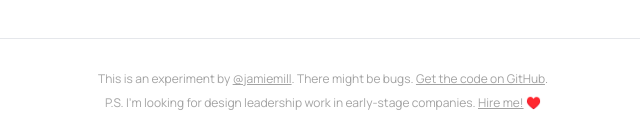
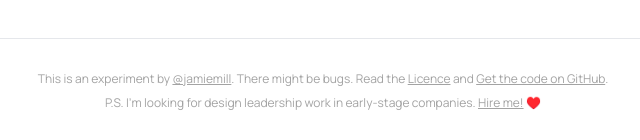
Before and after one commit to jamiemill/design-team-wrapped, a Next.js app: page / in a window 1280 px wide. Shown: the part 1181-1321 px from the top of the page, without its empty margins (317-957 px from the left). Built offline with nearby package versions, Linux system fonts and the light colour scheme; a web font is replaced by a local one.

Commit message:
Add example output image to readme, and link to licence.

```diff
--- a/layouts/layout.tsx
+++ b/layouts/layout.tsx
@@ -9,7 +9,7 @@ export default function Layout({ children }: { children: ReactNode }) {
             <main className='text-neutral-700 px-4'>
                 {children}
                 <div className='mt-8 px-4 py-8 text-neutral-400 text-center text-xs border-t'>
-                    <p className="mb-2">This is an experiment by <Link className='underline' href="https://twitter.com/jamiemill">@jamiemill</Link>. There might be bugs. <Link href="https://github.com/jamiemill/design-team-wrapped" className="underline">Get the code on GitHub</Link>.</p>
+                    <p className="mb-2">This is an experiment by <Link className='underline' href="https://twitter.com/jamiemill">@jamiemill</Link>. There might be bugs. Read the <Link href="https://github.com/jamiemill/design-team-wrapped/blob/main/LICENSE" className="underline">Licence</Link> and <Link href="https://github.com/jamiemill/design-team-wrapped" className="underline">Get the code on GitHub</Link>.</p>
                     <p>P.S. I'm looking for design leadership work in early-stage companies. <Link href="https://jamiemill.com" className='underline'>Hire me!</Link> ♥️</p>
                 </div>
             </main>
```
Also changed, not shown: 1 other file (tests, documents, lock files or other folders).
